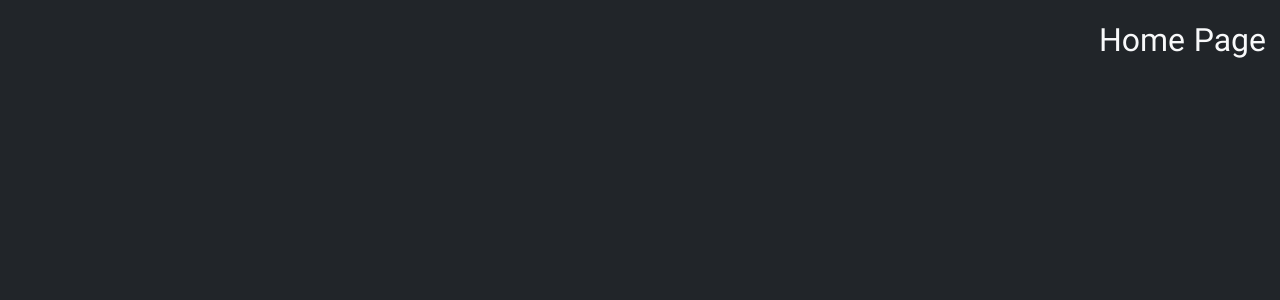
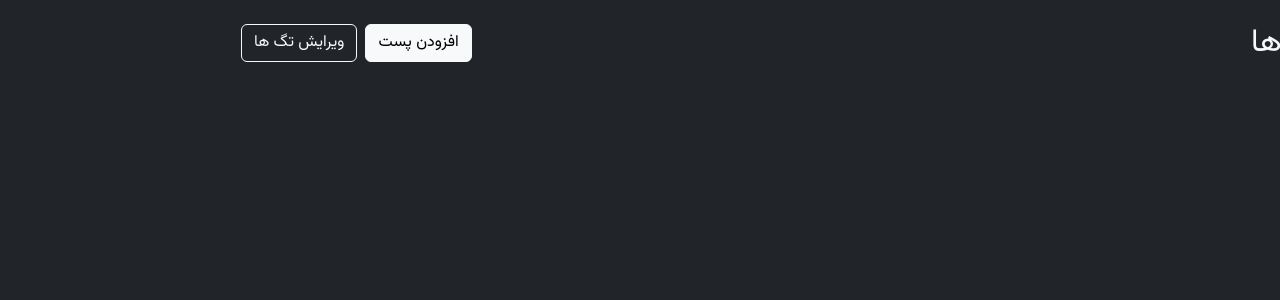
Before and after one commit to madza-gh/SPA-Blog-App, a React (Vite) app: page / in a window 1280 px wide. Shown: the top 300 px of the page. Built offline with nearby package versions, Linux system fonts and the light colour scheme.

Commit message:
add PostForm Component for the main page and add a useNavigate in postform component to go back to main page after submit and create a new post

```diff
--- a/src/App.tsx
+++ b/src/App.tsx
@@ -4,6 +4,7 @@ import AddPost from "./components/AddPost";
 import { useLocalStorage } from "./hooks/useLocalStorage";
 import { useMemo } from "react";
 import { v4 as uuidV4 } from "uuid";
+import PostList from "./components/PostList";
 
 export type RawPost = {
   id: string;
@@ -61,7 +62,7 @@ function App() {
   return (
     <Container className="my-4">
       <Routes>
-        <Route path="/" element={<h2>Home Page</h2>} />
+        <Route path="/" element={<PostList/>} />
         <Route
           path="/add"
           element={
--- a/src/components/PostForm.tsx
+++ b/src/components/PostForm.tsx
@@ -1,6 +1,6 @@
 import { Form, Stack, Row, Col, Button } from "react-bootstrap";
 import CreatableSelect from "react-select/creatable";
-import { Link } from "react-router-dom";
+import { Link, useNavigate } from "react-router-dom";
 import { type FormEvent, useRef, useState } from "react";
 import { type Tag, type PostData } from "../App";
 import { v4 as uuidV4 } from "uuid";
@@ -14,6 +14,8 @@ type PostFormProps = {
 function PostForm({ onSubmit, onAddTag, availableTags }: PostFormProps) {
   const [selectedTags, setSelectedTags] = useState<Tag[]>([]);
 
+  const navigate = useNavigate();
+
   const titleRef = useRef<HTMLInputElement>(null);
   const markdownRef = useRef<HTMLTextAreaElement>(null);
 
@@ -25,6 +27,8 @@ function PostForm({ onSubmit, onAddTag, availableTags }: PostFormProps) {
       markdown: markdownRef.current!.value,
       tags: selectedTags,
     });
+
+    navigate("..");
   }
 
   return (
--- /dev/null
+++ b/src/components/PostList.tsx
@@ -0,0 +1,25 @@
+import { Row, Col, Button, Stack } from "react-bootstrap";
+import { Link } from "react-router-dom";
+
+function PostList() {
+  return (
+    <>
+      <Row>
+        <Col>
+          <h2>پست ها</h2>
+        </Col>
+
+        <Col xs="auto">
+          <Stack direction="horizontal" gap={2}>
+            <Link to={'/add'}>
+              <Button variant="light">افزودن پست</Button>
+            </Link>
+            <Button variant="outline-light">ویرایش تگ ها</Button>
+          </Stack>
+        </Col>
+      </Row>
+    </>
+  );
+}
+
+export default PostList;
```
